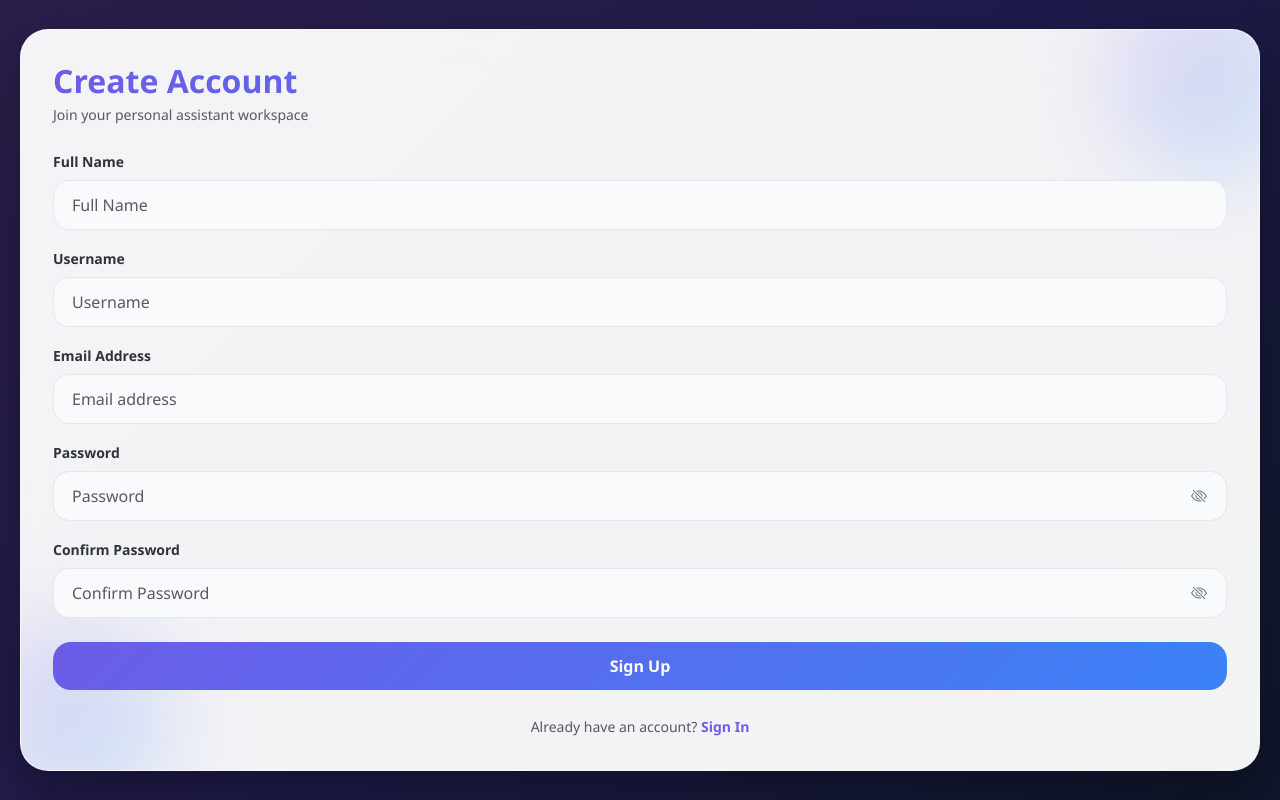
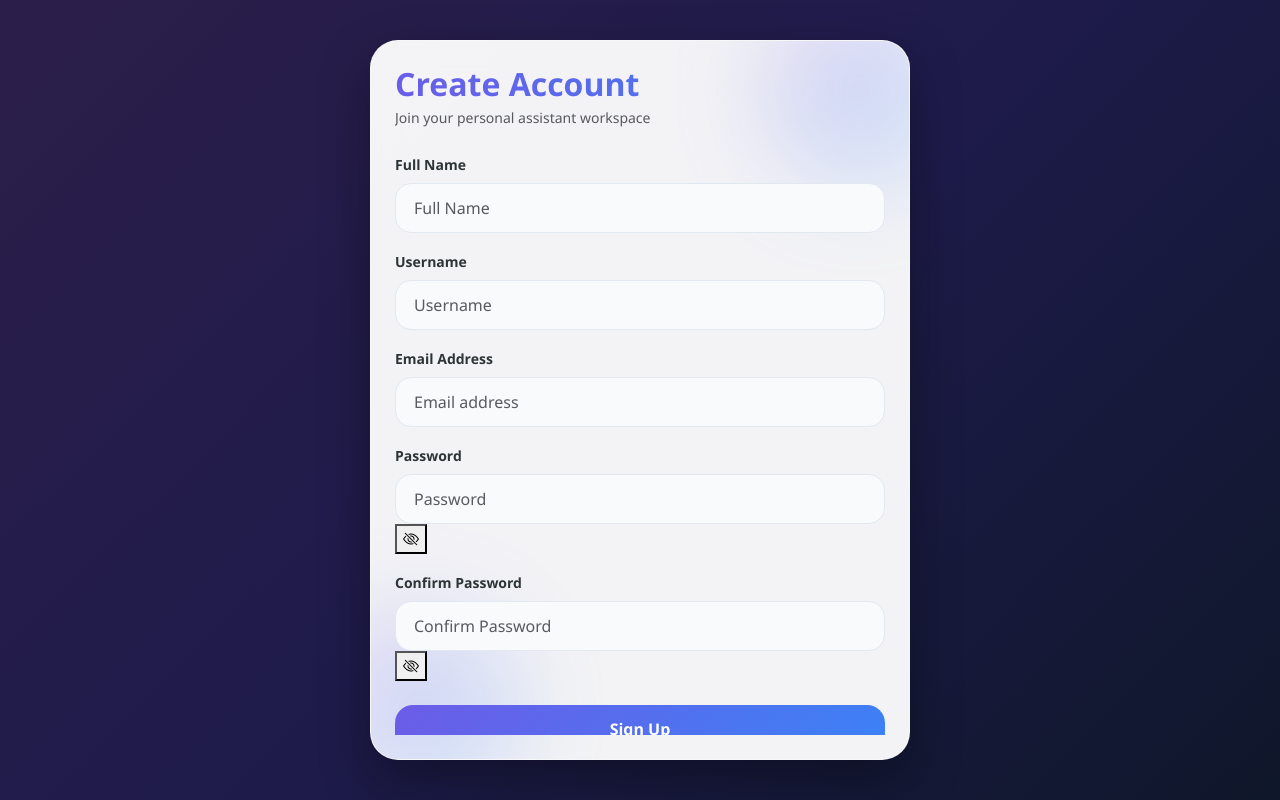
Before and after one commit to nyxxbyte/BrainCel, a Django app: page /register/ in a window 1280 px wide. Run offline with Django 5.2, Linux system fonts and the light colour scheme; some libraries are stand-ins or nearby versions.

Commit message:
Layout Updates

```diff
--- a/templates/base.html
+++ b/templates/base.html
@@ -2,7 +2,7 @@
 <html lang="en">
 <head>
     <meta charset="UTF-8">
-    <meta name="viewport" content="width=device-width, initial-scale=1.0">
+    <meta name="viewport" content="width=device-width, initial-scale=1.0, maximum-scale=1.0, user-scalable=no">
     <title>{% block title %}BrainCel{% endblock %}</title>
 
     <link rel="manifest" href="/static/manifest.json">
@@ -11,26 +11,6 @@
     <link href="https://cdn.jsdelivr.net/npm/bootstrap@5.3.2/dist/css/bootstrap.min.css" rel="stylesheet">
     <link href="https://cdn.jsdelivr.net/npm/bootstrap-icons@1.11.1/font/bootstrap-icons.css" rel="stylesheet">
 <style>
-
-body {
-    margin: 0;
-    padding: 0;
-    overflow: hidden;
-    background-color: #1a1a2e;
-}
-
-.main-app-wrapper {
-    height: 100dvh;
-    display: flex;
-    flex-direction: column;
-    overflow: hidden;
-}
-
-.chat-history-container {
-    flex-grow: 1;
-    overflow-y: auto;
-    padding: 15px;
-}
     :root {
         --purple-dark: #2c1e4a;
         --purple-main: #6c5ce7;
@@ -41,16 +21,20 @@
         --text-dark: #2d3436;
     }
 
+    /* =========================================
+       DESKTOP VIEW (Floating 540px Card)
+       ========================================= */
     body {
+        margin: 0;
+        padding: 0;
         background: linear-gradient(135deg, var(--purple-dark), #1e1b4b, #0f172a);
-            min-height: 100vh;
+        height: 100vh;
         font-family: 'Segoe UI', system-ui, -apple-system, sans-serif;
         color: var(--text-dark);
         display: flex;
         align-items: center;
         justify-content: center;
-            margin: 0;
-            padding: 20px;
+        overflow: hidden; /* Prevents background scrolling */
     }
 
     .cozy-card {
@@ -60,138 +44,57 @@
         box-shadow: 0 20px 50px rgba(0, 0, 0, 0.35);
         border: 1px solid rgba(255, 255, 255, 0.25);
         width: 100%;
-            padding: 2rem;
+        max-width: 540px; /* Locks width for desktop */
+        height: 90vh; /* Floating height for desktop */
+        padding: 1.5rem;
         position: relative;
         overflow: hidden;
+        display: flex;
+        flex-direction: column; /* Keeps chat box at the bottom */
     }
 
+    /* Component Styles */
     .organic-blob {
-            position: absolute;
-            width: 200px;
-            height: 200px;
+        position: absolute; width: 200px; height: 200px;
         background: linear-gradient(135deg, var(--purple-soft), var(--blue-soft));
-            opacity: 0.3;
-            filter: blur(45px);
-            border-radius: 50%;
-            z-index: 0;
+        opacity: 0.3; filter: blur(45px); border-radius: 50%; z-index: 0;
     }
-
     .blob-1 { top: -50px; right: -50px; }
     .blob-2 { bottom: -50px; left: -50px; }
 
-        .card-content {
-            position: relative;
-            z-index: 1;
-        }
+    .card-content { position: relative; z-index: 1; flex-grow: 1; display: flex; flex-direction: column; overflow: hidden; }
 
-        .brand-title {
-            font-weight: 700;
-            background: linear-gradient(45deg, var(--purple-main), #3b82f6);
-            -webkit-background-clip: text;
-            -webkit-text-fill-color: transparent;
-        }
+    .brand-title { font-weight: 700; background: linear-gradient(45deg, var(--purple-main), #3b82f6); -webkit-background-clip: text; -webkit-text-fill-color: transparent; }
+    .custom-input { border-radius: 16px; padding: 12px 18px; border: 1.5px solid #e2e8f0; background: #f8fafc; transition: all 0.3s ease; }
+    .custom-input:focus { border-color: var(--purple-main); box-shadow: 0 0 0 4px rgba(108, 92, 231, 0.15); background: #ffffff; }
+    .btn-cozy { background: linear-gradient(135deg, var(--purple-main), #3b82f6); color: #fff; border: none; border-radius: 18px; padding: 12px 24px; font-weight: 600; transition: transform 0.2s, box-shadow 0.2s; width: 100%; }
+    .btn-cozy:hover { transform: translateY(-2px); box-shadow: 0 8px 24px rgba(108, 92, 231, 0.4); color: #fff; }
+    .nav-pills .nav-link.active { background-color: var(--purple-main) !important; color: #ffffff !important; box-shadow: 0 4px 12px rgba(108, 92, 231, 0.3); }
+    .nav-pills .nav-link { color: var(--text-dark); }
+    #offlineBanner { position: fixed; top: 15px; left: 50%; transform: translateX(-50%); z-index: 9999; display: none; width: 90%; max-width: 420px; }
 
-        .custom-input {
-            border-radius: 16px;
-            padding: 12px 18px;
-            border: 1.5px solid #e2e8f0;
-            background: #f8fafc;
-            transition: all 0.3s ease;
-        }
-
-        .custom-input:focus {
-            border-color: var(--purple-main);
-            box-shadow: 0 0 0 4px rgba(108, 92, 231, 0.15);
-            background: #ffffff;
-        }
-
-        .btn-cozy {
-            background: linear-gradient(135deg, var(--purple-main), #3b82f6);
-            color: #fff;
-            border: none;
-            border-radius: 18px;
-            padding: 12px 24px;
-            font-weight: 600;
-            transition: transform 0.2s, box-shadow 0.2s;
-            width: 100%;
-        }
-
-        .btn-cozy:hover {
-            transform: translateY(-2px);
-            box-shadow: 0 8px 24px rgba(108, 92, 231, 0.4);
-            color: #fff;
-        }
-
-        .password-toggle-btn {
-            position: absolute;
-            right: 14px;
-            top: 50%;
-            transform: translateY(-50%);
-            border: none;
-            background: transparent;
-            color: #64748b;
-            cursor: pointer;
-            z-index: 10;
-        }
-
-        .password-toggle-btn:hover {
-            color: var(--purple-main);
-        }
-
-        .cozy-link {
-            color: var(--purple-main);
-            text-decoration: none;
-            font-weight: 600;
-        }
-
-        .cozy-link:hover {
-            text-decoration: underline;
-        }
-
-        .nav-pills .nav-link.active {
-            background-color: var(--purple-main) !important;
-            color: #ffffff !important;
-            box-shadow: 0 4px 12px rgba(108, 92, 231, 0.3);
-        }
-
-        .nav-pills .nav-link {
-            color: var(--text-dark);
-        }
-
-
-        #offlineBanner {
-            position: fixed;
-            top: 15px;
-            left: 50%;
-            transform: translateX(-50%);
-            z-index: 9999;
-            display: none;
-            width: 90%;
-            max-width: 420px;
-        }
-    </style>
-    <style>
-
+    /* =========================================
+       MOBILE VIEW (Edge-to-Edge ChatGPT Style)
+       ========================================= */
     @media (max-width: 768px) {
         body {
-        margin: 0 !important;
-        padding: 0 !important;
-        background: #ffffff !important; /* Hides the dark blue background behind the card */
-        overflow: hidden !important; /* Prevents accidental scrolling of the background */
+            background: #ffffff; /* Matches card background to hide corners */
+            display: block;
         }
 
         .cozy-card {
-        position: fixed !important;
-        top: 0 !important;
-        left: 0 !important;
-        width: 100vw !important;
-        max-width: none !important;
-        height: 100dvh !important;
+            max-width: 100% !important; /* Removes the 540px limit */
+            height: 100dvh !important; /* Dynamic viewport height locks to phone screen */
+            border-radius: 0 !important; /* Removes curved corners */
+            border: none !important;
+            box-shadow: none !important;
+            padding: 1rem !important; /* Tighter padding for small screens */
             margin: 0 !important;
-        border-radius: 0 !important;
-        z-index: 9999 !important;
-        display: flex;
-        flex-direction: column;
+        }
+
+        /* Optional: Hide blobs on mobile to give more readable space */
+        .organic-blob {
+            display: none;
         }
     }
 </style>
--- a/templates/index.html
+++ b/templates/index.html
@@ -38,8 +38,7 @@
     }
 </style>
 
-<!-- Added main-app-wrapper and mx-auto to the very first line -->
-<div class="cozy-card main-app-wrapper mx-auto" style="max-width: 540px; width: 100%;">
+<div class="cozy-card">
     <div class="organic-blob blob-1"></div>
     <div class="organic-blob blob-2"></div>
 
```
Lines whose indentation alone changed are shown as unchanged.
